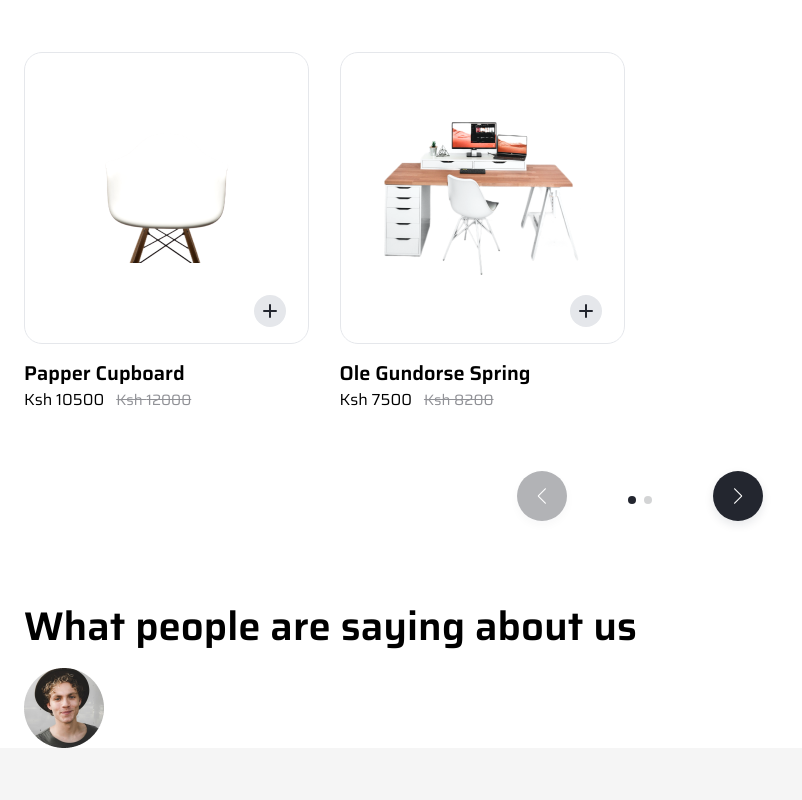
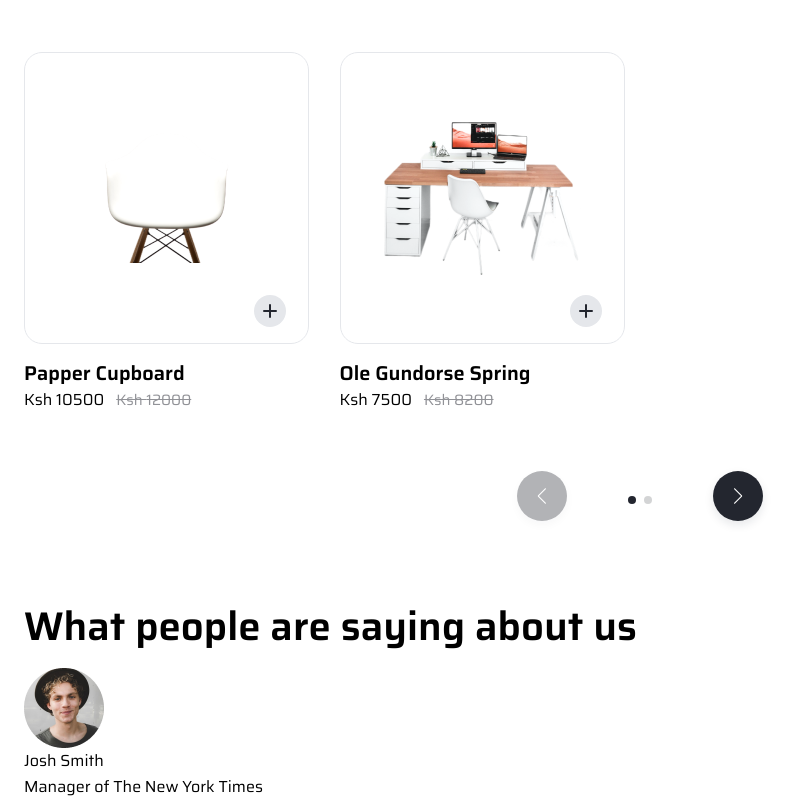
Before and after one commit to Isaiah-Mwinga/Furniture-palace, a React (Create React App) app: page / in a window 1280 px wide. Shown: the part 3574-4374 px from the top of the page, without its empty margins (0-802 px from the left). Before the commit the page ends 4322 px from the top, so only its background shows below. Built offline with nearby package versions, Linux system fonts and the light colour scheme; the HTML template or start-up script is replaced by a standard one.

Commit message:
furniture palace

```diff
--- a/src/components/TestimonialSlider.js
+++ b/src/components/TestimonialSlider.js
@@ -25,6 +25,10 @@ const TestimonialSlider = () => {
               <div>
                 {/* avatar */}
                 <img src={avatar.type} alt='' />
+                <div>
+                  <div>{name}</div>
+                  <div>{occupation}</div>
+                </div>
               </div>
             </div>
           </SwiperSlide>
```
